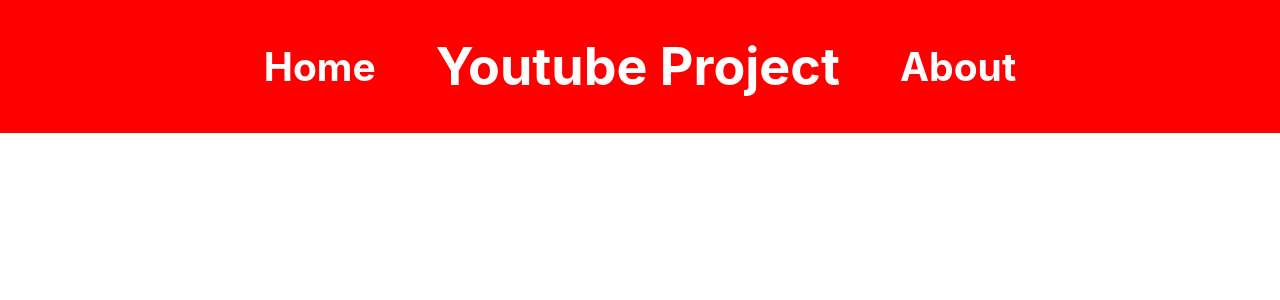
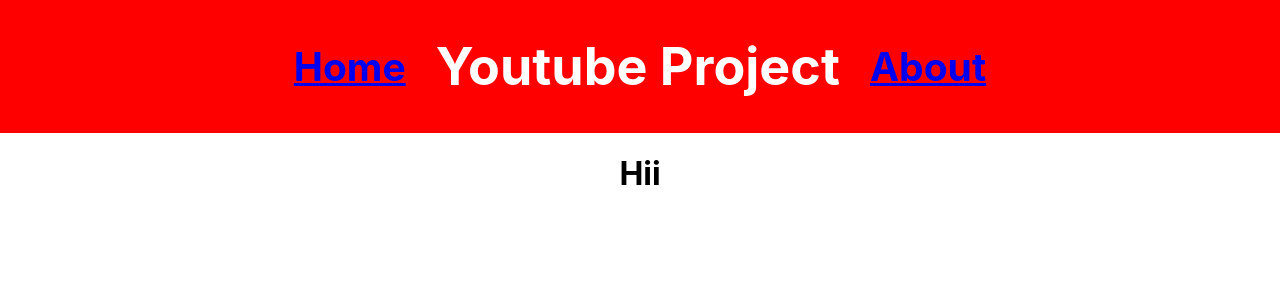
Before and after one commit to JamalPartridge/YouTube-Project, a React (Create React App) app: page /about in a window 1280 px wide. Shown: the top 300 px of the page. Built offline with nearby package versions, Linux system fonts and the light colour scheme.

Commit message:
added Links and unique vid ID Link

```diff
--- a/src/App.js
+++ b/src/App.js
@@ -1,40 +1,48 @@
 import { useState } from "react";
 import { BrowserRouter as Router, Routes, Route } from "react-router-dom";
+import { useNavigate } from "react-router-dom";
+import { Link } from "react-router-dom";
 
 import Home from "./components/Home";
+import About from "./components/About";
 import Video from "./components/Video";
+import ErrorMessage from "./components/ErrorMessage";
 import CommentForm from "./components/CommentForm";
+
 import { snowboard } from "./mockdata";
-
 import "./App.css";
 
 function App() {
-  const [searchResults, setSearchResults] = useState([]);
+  // const [searchResults, setSearchResults] = useState([]);
+  // function handleSearchResult() {
+  //   setSearchResults(/*api result [] */);
+  // }
 
+  // const navigate = useNavigate();
   // thank you JD :)
-  console.log(snowboard.map((e) => e.snippet.title));
-
-  function handleSearchResult() {
-    setSearchResults(/*api result [] */);
-  }
+  // console.log(snowboard.map((e) => e.snippet.title));
 
   return (
     <div className="App">
       <header className="App-header">
-        <h2 className="App-Links">Home</h2>
-        <h1 className="App-Links">Youtube Project</h1>
-        <h2 className="App-Links">About</h2>
+        <h2 className="App-Links">
+          <Link to="/"> Home</Link>
+        </h2>
+        <h1 classId="Youtube_Project">Youtube Project</h1>
+        <h2 className="App-Links">
+          <Link to="/about"> About</Link>
+        </h2>
       </header>
-      <Router>
+
       <Routes>
         <Route path="/" element={<Home />} />
-          <Route path="/videos" element={<></>} />
+        <Route path="*" element={<ErrorMessage />} />
         <Route path="/videos/:id" element={<Video />} />
         <Route path="/" element={<CommentForm />} />
-          {"  "}
+        <Route path="/about" element={<About />} />
+
         {/* why comment form on landing page? Should be apart of the /videos/:id path no? */}
       </Routes>
-      </Router>
     </div>
   );
 }
--- /dev/null
+++ b/src/components/About.js
@@ -0,0 +1,11 @@
+import React from "react";
+
+function About(props) {
+  return (
+    <div>
+      <h1>Hii</h1>
+    </div>
+  );
+}
+
+export default About;
--- a/src/components/Home.js
+++ b/src/components/Home.js
@@ -1,28 +1,59 @@
 import React, { useState, useRef, useEffect } from "react";
+import { json } from "react-router-dom";
 import { snowboard } from "../mockdata";
+import { Link } from "react-router-dom";
+
 // snowboard.map((e) => e.snippet.title)
 
-console.log(snowboard[1].snippet.title);
+console.log(snowboard[1].id.videoId);
 
 export default function Home() {
   const [search, setSearch] = useState("");
-  const [myNodelist, setNodeList] = useState(0);
+  const [data, setData] = useState("");
 
   useEffect(() => {
-    setNodeList(document.querySelectorAll("li").length);
+    let bro;
+
+    fetch(
+      `https://youtube.googleapis.com/youtube/v3/search?part=snippet&maxResults=5&q=${search}&key=${process.env.REACT_APP_API_KEY}`
+    )
+      .then((res) => res.json())
+      .then((json) => {
+        {
+          bro = json.items;
+        }
+      })
+      .then(() => {
+        setData(bro);
+      });
   }, [search]);
-  useEffect(() => {
-    setNodeList(document.querySelectorAll("li").length);
-  }, []);
+
+  console.log(data);
+  console.log(search);
+  //   useEffect(() => {
+  //     setNodeList(document.querySelectorAll("li").length);
+  //   }, []);
 
   const searchVal = useRef(null);
 
   function handleSearch() {
     setSearch(searchVal.current.value);
   }
-  //   console.log(document.querySelectorAll("li").length);
-  console.log(myNodelist);
-  console.log(search);
+  // testing more Dynamic 👇🏿 queries
+  //   function multipleExist(arr, values) {
+  //     return values.every(value => {
+  //       return arr.includes(value);
+  //     });
+  //     (multipleExist(
+  //         e.snippet.title.toUpperCase().split(" "),
+  //         search.toUpperCase().split(" ")
+  //       ) ||
+  //         multipleExist(
+  //           e.snippet.title.toUpperCase().split(" "),
+  //           search.toUpperCase().split(" ")
+  //         ))
+  //   }
+
   return (
     <div>
       <h3>
@@ -37,13 +68,13 @@
         </label>{" "}
         <button onClick={handleSearch}>Search</button>
       </h3>
-      {(myNodelist && <h2> Search results for: {search} </h2>) ||
-        (search && <h2>No search results for: {search}</h2>) || (
+      {(search && <h2> Search results for: {search} </h2>) || (
         <h2>Please search for a video 🎥</h2>
       )}
       <div className="video-cards">
+        {/* BIGGEST ISSUE HERE: LIMITED API CALLS AND SEARCH TERMS ARENT  */}
         {search &&
-          snowboard.map(
+          data.map(
             (e) =>
               e.id.kind == "youtube#video" &&
               (e.snippet.title.toUpperCase().includes(search.toUpperCase()) ||
@@ -51,6 +82,7 @@
                   .toUpperCase()
                   .includes(search.toUpperCase())) && (
                 <li className="list-video">
+                  <Link to={`/videos/:${e.id.videoId}`}>
                     <img
                       className="img"
                       alt="Search Term"
@@ -59,7 +91,7 @@
                     <div
                       dangerouslySetInnerHTML={{ __html: e.snippet.title }}
                     ></div>
-                  {/* {e.snippet.title} */}
+                  </Link>
                 </li>
               )
           )}
--- a/src/components/Video.js
+++ b/src/components/Video.js
@@ -1,5 +1,5 @@
 import { useState, useEffect } from "react";
-import { Link, useParams, useNavigate} from "react-router-dom"
+import { Link, useParams, useNavigate } from "react-router-dom";
 
 // import { getVideoList } from
 export default function Video({}) {
--- a/src/index.js
+++ b/src/index.js
@@ -2,10 +2,13 @@
 import ReactDOM from "react-dom/client";
 import "./index.css";
 import App from "./App";
+import { BrowserRouter } from "react-router-dom";
 
 const root = ReactDOM.createRoot(document.getElementById("root"));
 root.render(
   <React.StrictMode>
-    <App />
+    <BrowserRouter>
+      <App />
+    </BrowserRouter>
   </React.StrictMode>
 );
```
Also changed, not shown: src/components/ErrorMessage.js (indentation only). Lines whose indentation alone changed are shown as unchanged.
